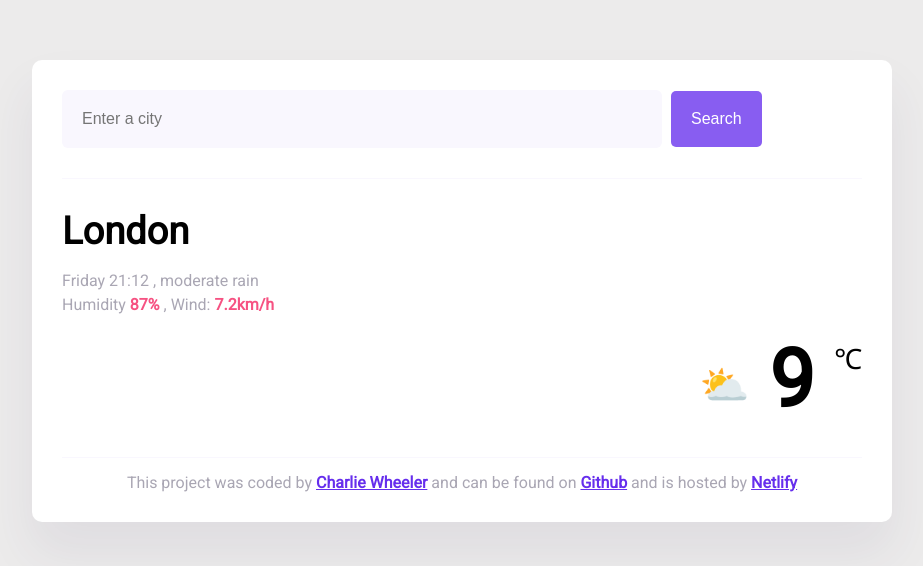
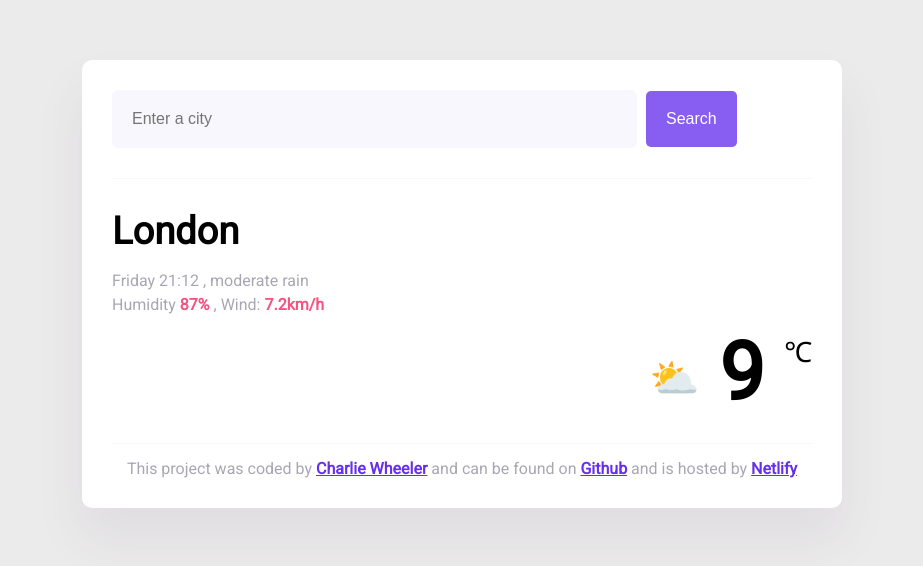
Before and after one commit to charliewheels/SheCodes-Weather-App, a plain HTML site: page index.html in a window 1280 px wide. Shown: the whole page, without its empty margins (178-1101 px from the left). Drawn offline with nearby package versions, Linux system fonts and the light colour scheme; a web font is replaced by a local one.

Commit message:
Adjust max width and temperature
Adjusting width and moving temperature in line with detail

```diff
--- a/src/style.css
+++ b/src/style.css
@@ -5,7 +5,7 @@ body {
 
 .weather-app {
   background: white;
-  max-width: 800px;
+  max-width: 700px;
   margin: 60px auto;
   padding: 30px;
   border-radius: 10px;
@@ -48,6 +48,7 @@ main {
 .current-temperature {
   font-size: 48px;
   text-align: right;
+  line-height: 1;
 }
 
 .current-weather {
```
